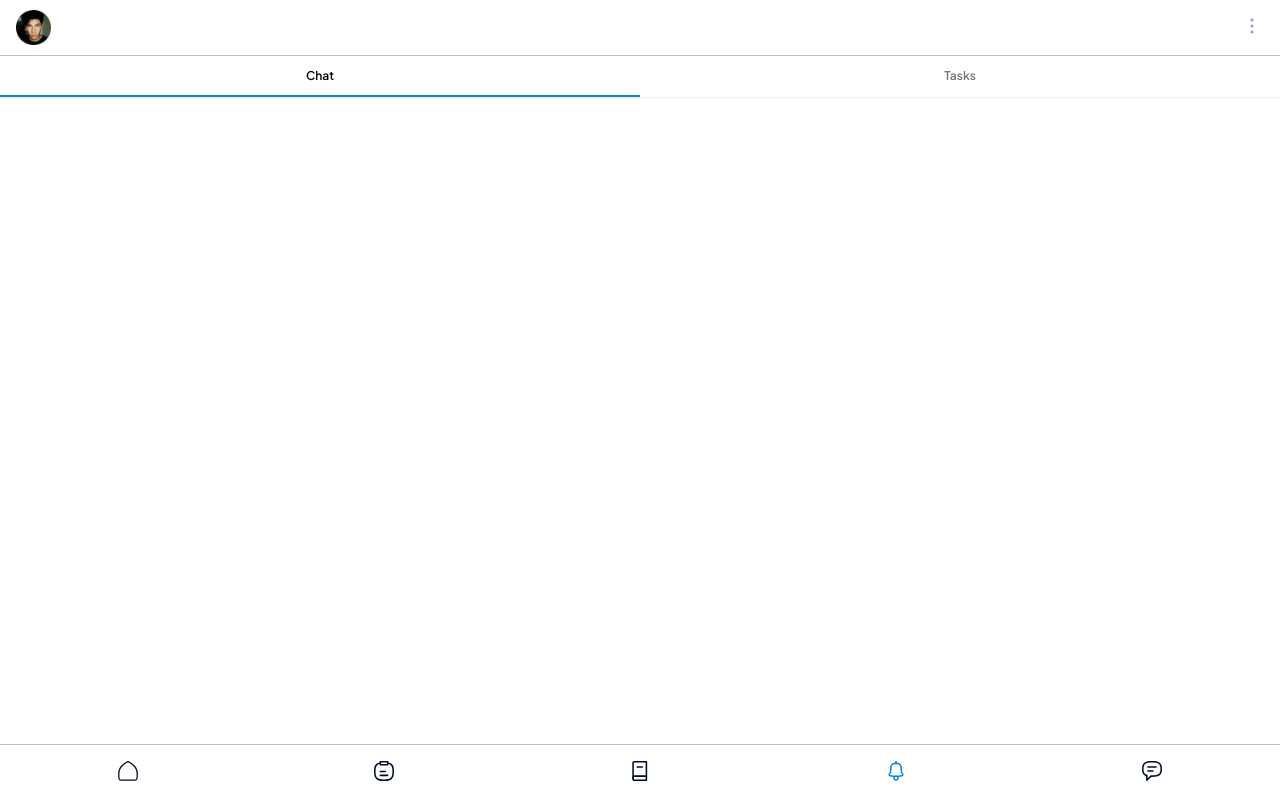
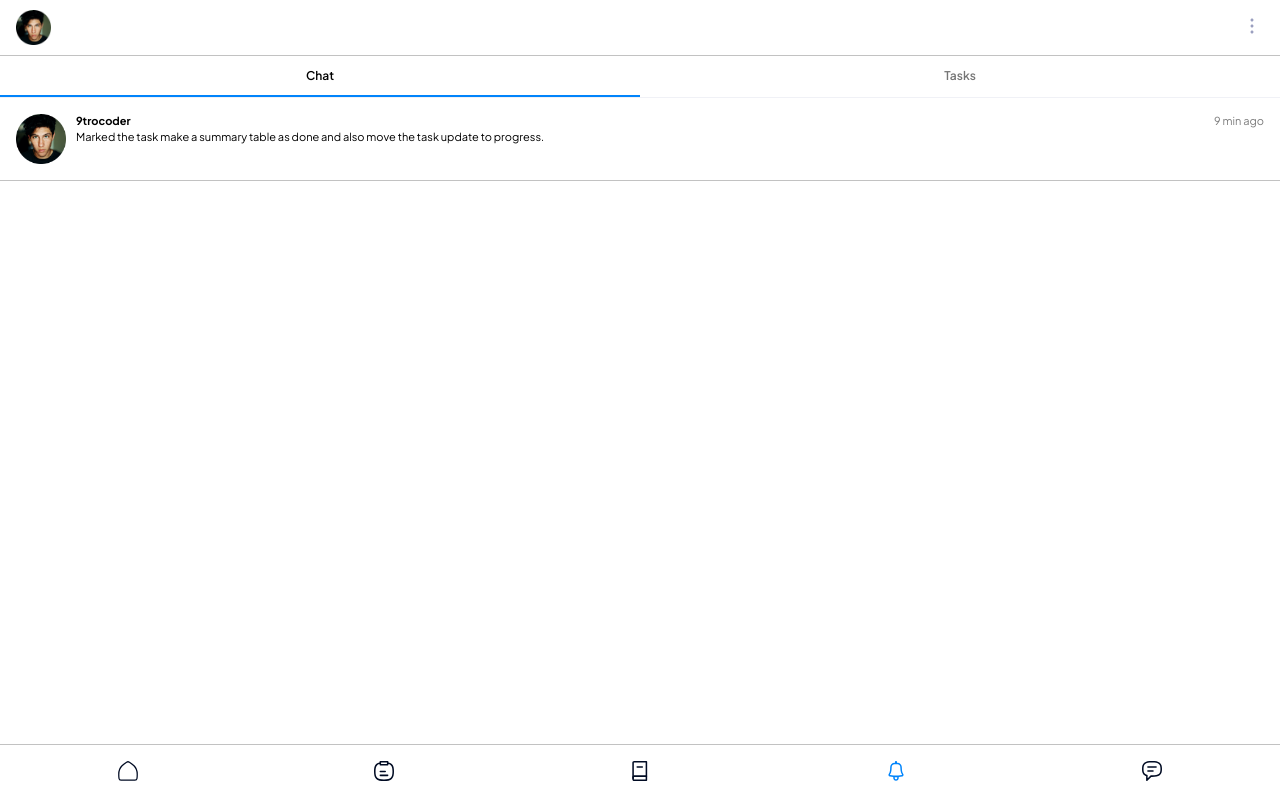
Before and after one commit to 9trocoder/mmekut, a React (Create React App) app: page /notification in a window 1280 px wide. Built offline with nearby package versions, Linux system fonts and the light colour scheme.

Commit message:
update on the notification page

```diff
--- a/src/components/components.css
+++ b/src/components/components.css
@@ -984,14 +984,12 @@ p.tlctltaskdescription {
   margin-bottom: 0.5rem;
 }
 
-
-
-
 .taskcard__cnt-images img {
   width: 100%;
   height: 307px;
   object-fit: cover;
-  border-radius: 8px;  margin-bottom: 0.6rem;
+  border-radius: 8px;
+  margin-bottom: 0.6rem;
 }
 
 .taskcard__cnt-middlememberscnt {
--- a/src/pages/notificationpage/notificationpage.css
+++ b/src/pages/notificationpage/notificationpage.css
@@ -0,0 +1,37 @@
+.notification__card {
+  padding: 16px 16px;
+  display: flex;
+  gap: 10px;
+}
+
+.notification__card img {
+  width: 50px;
+  height: 50px;
+}
+
+.notification__card-right {
+  width: 100%;
+}
+
+.notification__card-righttop {
+  display: flex;
+  align-items: center;
+  justify-content: space-between;
+}
+
+.notification__card-author {
+  font-size: 11px;
+  font-weight: 700;
+}
+
+.notification__card-time {
+  font-size: 11px;
+  font-weight: 400;
+  color: #7b7b7b;
+}
+
+.notification__card-bottom {
+  font-size: 11px;
+  margin-top: 0.2rem;
+
+}
--- a/src/pages/notificationpage/notificationpage.js
+++ b/src/pages/notificationpage/notificationpage.js
@@ -58,6 +58,18 @@ function Notificationpage() {
             <button>Tasks</button>
           </div>
         </div>
+        <div className="notification__card diffbottomna">
+          <img src={p2image} alt="" />
+          <div className="notification__card-right">
+            <div className="notification__card-righttop">
+              <p className="notification__card-author">9trocoder</p>
+              <p className="notification__card-time">9 min ago</p>
+            </div>
+            <p className="notification__card-bottom">
+              Marked the task make a summary table as done and also move the task update to progress.
+            </p>
+          </div>
+        </div>
       </div>
       <BottomNav
         showAddButton={false}
```
